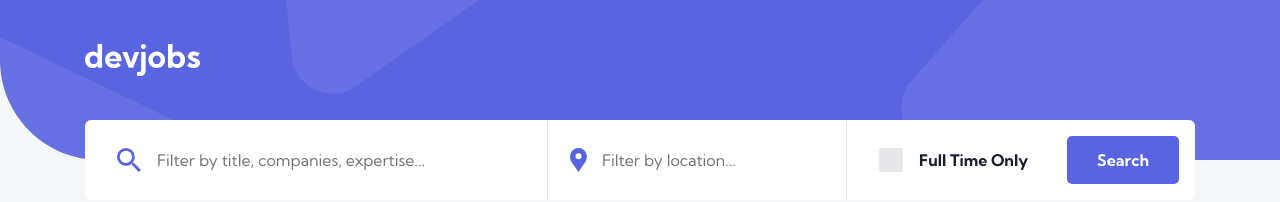
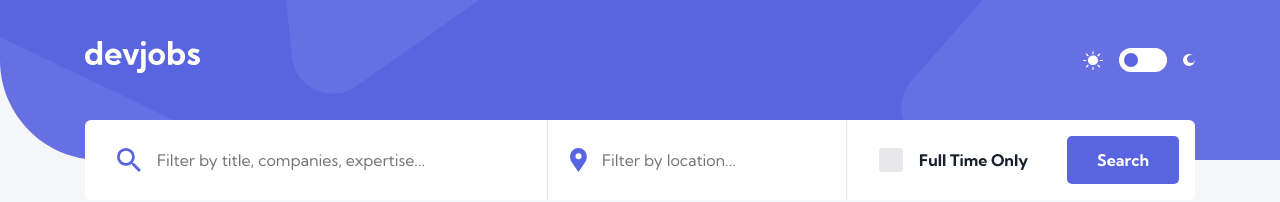
Before and after one commit to SaeedRafay/fe-devjobs-webapp, a Vue app: page / in a window 1280 px wide. Shown: the top 202 px of the page. Built offline with nearby package versions, Linux system fonts and the light colour scheme.

Commit message:
Dark mode switch added and styled

```diff
--- a/src/components/JobSearch.vue
+++ b/src/components/JobSearch.vue
@@ -86,6 +86,7 @@ export default {
   width: 24px;
   background-color: rgba(25, 32, 45, 0.1);
   border-radius: 3px;
+  transition: background-color 0.4s;
 }
 #app .searchFulltime:hover input ~ .checkmark {
   background-color: rgba(25, 32, 45, 0.3);
--- a/src/components/LayoutHeader.vue
+++ b/src/components/LayoutHeader.vue
@@ -1,22 +1,96 @@
 <template>
-    <header>
-        <div class="logo">
-            <img src="../assets/logo.svg">
-        </div>
-    </header>
+  <header>
+    <div class="logo">
+      <img src="../assets/logo.svg" />
+    </div>
+    <label class="modeSwitch">
+      <input type="checkbox" />
+      <span class="slider round"></span>
+    </label>
+  </header>
 </template>
 
 <script>
 export default {
-    name: 'LayoutHeader',
-}
+  name: "LayoutHeader",
+};
 </script>
 
 <style scoped>
-header {
-    height: 120px;
+#app header {
+  height: 120px;
+  display: flex;
+  justify-content: space-between;
+  align-items: center;
 }
-header .logo {
-    padding-top: 44px;
+#app header .modeSwitch {
+  position: relative;
+  display: inline-block;
+  width: 48px;
+  height: 24px;
+  margin-right: 28px;
+}
+#app header .modeSwitch:before {
+  pointer-events: none;
+  position: absolute;
+  top: 50%;
+  left: -36px;
+  transform: translateY(-50%);
+  content: "";
+  width: 20px;
+  height: 20px;
+  background: url("../assets/icon-sun.svg") no-repeat center center;
+}
+#app header .modeSwitch:after {
+  pointer-events: none;
+  position: absolute;
+  top: 50%;
+  right: -32px;
+  transform: translateY(-50%);
+  content: "";
+  width: 20px;
+  height: 20px;
+  background: url("../assets/icon-moon.svg") no-repeat center center;
+}
+#app header .modeSwitch input {
+  opacity: 0;
+  width: 0;
+  height: 0;
+}
+#app header .modeSwitch .slider {
+  position: absolute;
+  cursor: pointer;
+  top: 0;
+  left: 0;
+  right: 0;
+  bottom: 0;
+  background-color: var(--color-secondary-white);
+  -webkit-transition: 0.4s;
+  transition: 0.4s;
+}
+#app header .modeSwitch .slider:before {
+  position: absolute;
+  content: "";
+  height: 14px;
+  width: 14px;
+  left: 5px;
+  bottom: 5px;
+  background-color: var(--color-primary-violet);
+  -webkit-transition: 0.4s;
+  transition: 0.4s;
+}
+#app header .modeSwitch:hover .slider:before {
+  background-color: var(--color-primary-light-violet);
+}
+#app header .modeSwitch input:checked + .slider:before {
+  -webkit-transform: translateX(24px);
+  -ms-transform: translateX(24px);
+  transform: translateX(24px);
+}
+#app header .modeSwitch .slider.round {
+  border-radius: 12px;
+}
+#app header .modeSwitch .slider.round:before {
+  border-radius: 50%;
 }
 </style>
```
